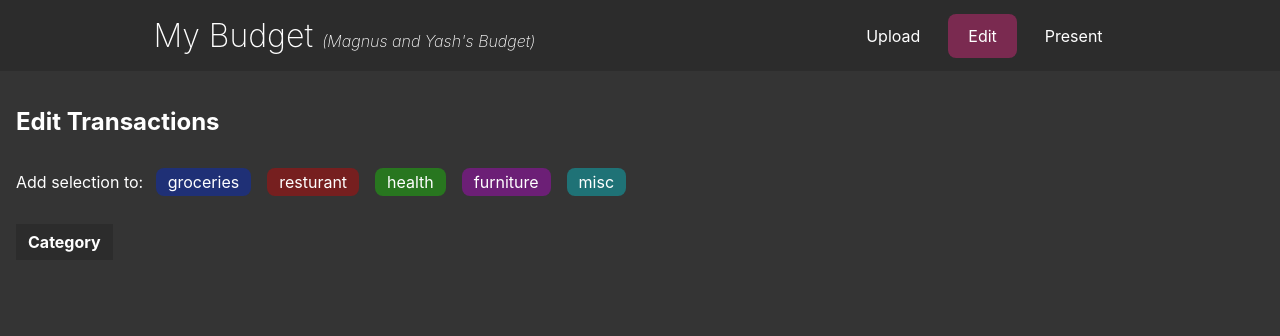
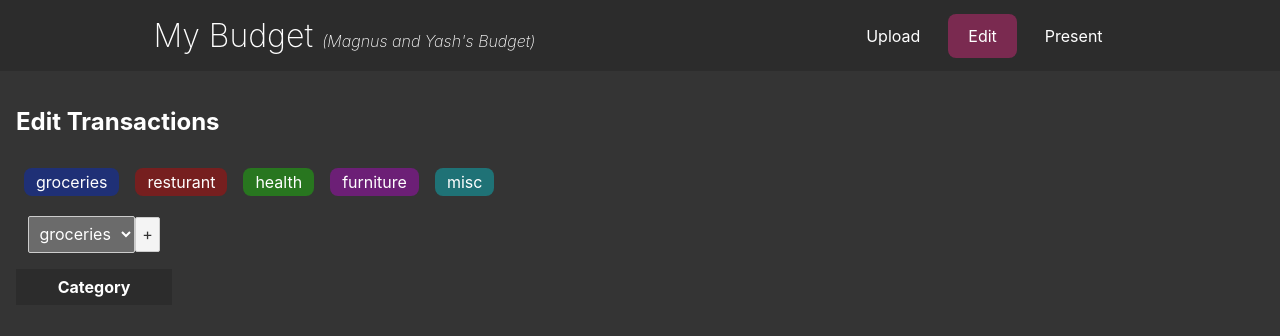
Before and after one commit to Magnus93/my-budget, a Svelte app: page / in a window 1280 px wide. Both pictures are taken after a click on the item "Edit". Shown: the top 336 px of the page. Built offline with nearby package versions, Linux system fonts and the light colour scheme.

Commit message:
Add select category

```diff
--- /dev/null
+++ b/src/CategorySelector.svelte
@@ -0,0 +1,10 @@
+<script lang="ts">
+    export let categories: {name: string, color?: string}[] | undefined = undefined
+</script>
+
+
+<select>
+    {#each categories ?? [] as c}
+      <option value={c.name}>{c.name}</option>
+    {/each}
+</select>
--- a/src/Edit.svelte
+++ b/src/Edit.svelte
@@ -1,4 +1,5 @@
 <script lang="ts">
+  import CategorySelector from "./CategorySelector.svelte";
   import Category from "./Category.svelte";
   export let headers: string[] | undefined = undefined;
   export let categories: {name: string, color?: string}[] | undefined = undefined;
@@ -21,7 +22,6 @@
 <div>
   <h2>Edit Transactions</h2>
   <div class="categories">
-    Add selection to:
     {#each categories ?? [] as g}
       <Category value={g}></Category>
     {/each}
@@ -29,7 +29,7 @@
   <table>
     <thead>
       <tr>
-        <th></th>
+        <th><CategorySelector {categories}></CategorySelector><button>+</button></th>
         {#each headers ?? [] as h}
           <th>
             <input type="text" name={h} on:input={handleFilterEvent} />
```
